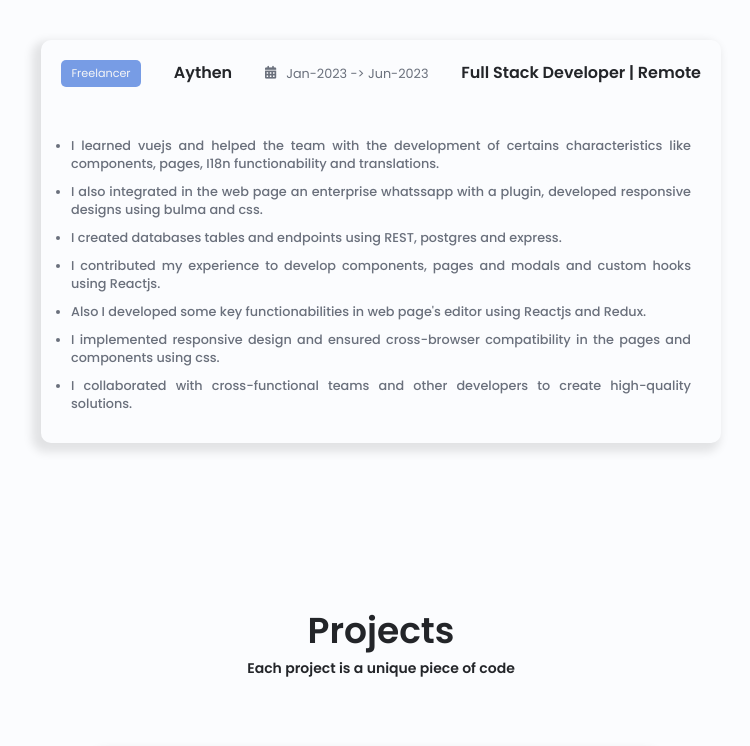
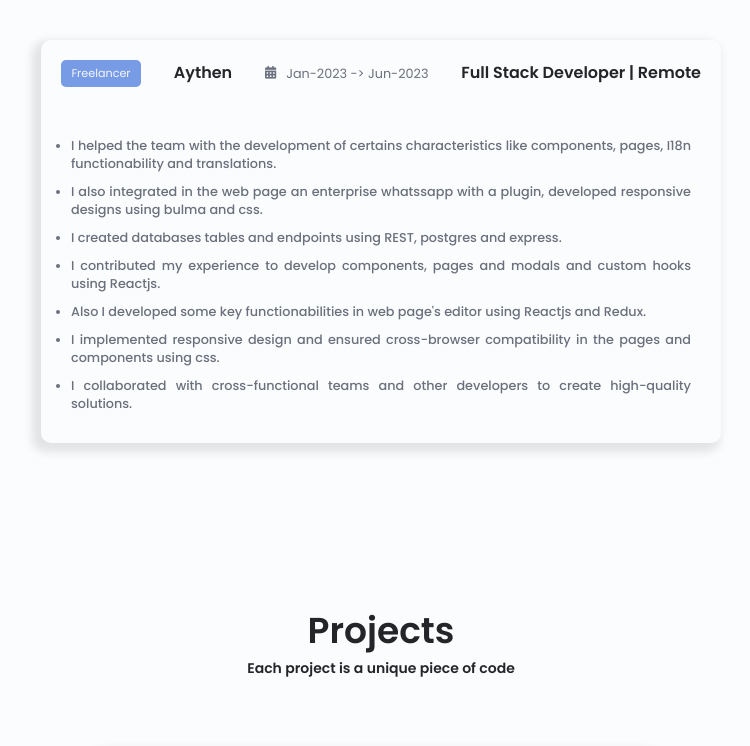
Before and after one commit to alfredou/portfolio, a plain HTML site: page index.html in a window 1280 px wide. Shown: the part 2140-2886 px from the top of the page, without its empty margins (259-1009 px from the left). Drawn offline with nearby package versions, Linux system fonts and the light colour scheme.

Commit message:
first commit

```diff
--- a/index.html
+++ b/index.html
@@ -183,7 +183,7 @@
                  <span class="experience__tag">Freelancer</span>
              </div>
              <div class="experience__desc">
-                <ul class="experience__text"><li>I learned vuejs and helped the team with the development of certains characteristics like components, pages, I18n functionability and translations.</li></li></ul>
+                <ul class="experience__text"><li>I helped the team with the development of certains characteristics like components, pages, I18n functionability and translations.</li></li></ul>
                 <ul class="experience__text"><li>I also integrated in the web page an enterprise whatssapp with a plugin, developed responsive designs using bulma and css.</li></ul>
                 <ul class="experience__text"><li>I created databases tables and endpoints using REST, postgres and express.</li></ul>
                 <ul class="experience__text"><li>I contributed my experience to develop components, pages and modals and custom hooks using Reactjs.</li></ul>
```
Also changed, not shown: 1 other file.
